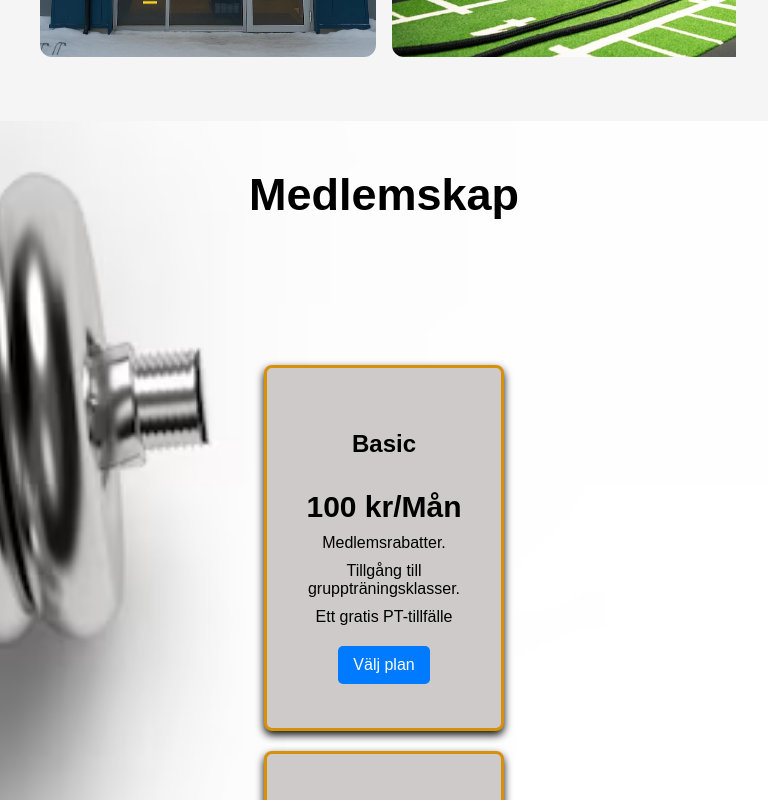
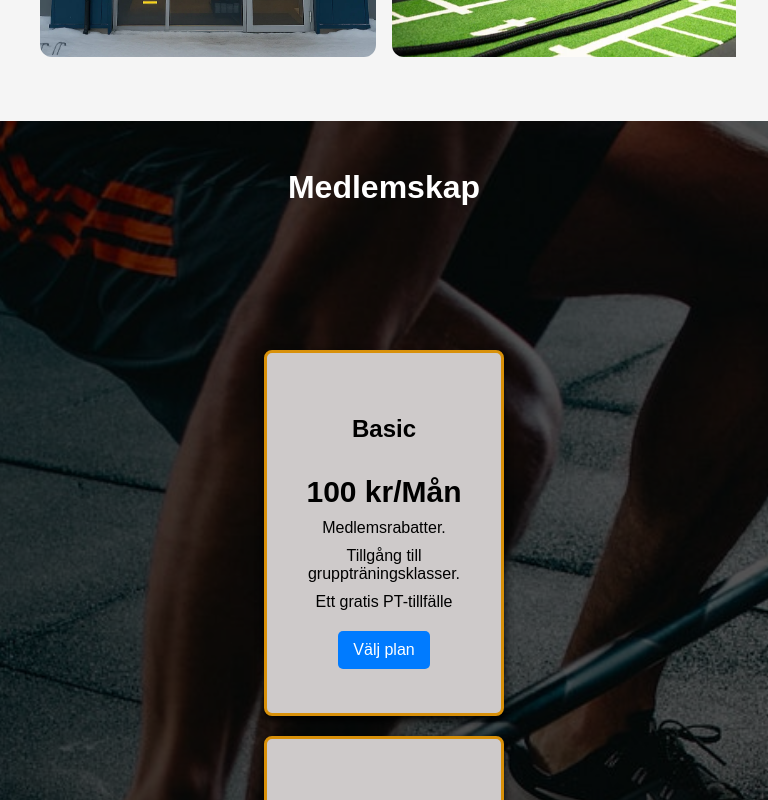
Before and after one commit to youal9/Gymm, a React (Vite) app: page / in a window 768 px wide. Shown: the part 2220-3020 px from the top of the page. Built offline with nearby package versions, Linux system fonts and the light colour scheme; a web font is replaced by a local one.

Commit message:
Updated layout and added new background image

```diff
--- a/src/Component/MemberShip/MemberShip.css
+++ b/src/Component/MemberShip/MemberShip.css
@@ -1,29 +1,47 @@
-.membership{
-    background-image: url("../../assets/gymw.avif"); /* Ange sökvägen till din bakgrundsbild */
-    background-size: cover; /* Täck hela container */
-    background-position: center; /* Centrerar bilden */
-    background-repeat: no-repeat; /* Förhindrar upprepning av bilden */
+.membership {
+  position: relative;
+  z-index: 10;
+  background-image: url("../../assets/gym10.jpg");
+  background-size: cover;
+  background-position: center;
+  background-repeat: no-repeat;
   width: 100%;
   height: auto;
   text-align: center;
-
+  min-height: 100vh;
   padding: 3rem 1rem;
 }
-  .medlemskap-h1{
+
+.membership::before {
+  content: '';
+  position: absolute;
+  top: 0;
+  left: 0;
+  width: 100%;
+  height: 100%;
+  background-color: rgba(0, 0, 0, 0.671); /* Mörk overlay */
+  z-index: 0;
+}
+
+.medlemskap-h1 {
   font-size: 45px;
+  color: white;
+  position: relative;
+  z-index: 1;
 }
-  .prisnamn{
-      color: rgb(16, 16, 16);
-  }
-  .container{
+
+.container {
   display: grid;
   justify-content: center;
   grid-template-columns: 1fr 1fr 1fr;
   gap: 20px;
   padding: 9rem 1rem;
   place-items: center;
+  position: relative;
+  z-index: 1;
 }
-  .card{
+
+.card {
   border: 3px solid rgb(216, 144, 9);
   background-color: rgb(206, 202, 202);
   padding: 30px 10px;
@@ -33,57 +51,63 @@
   height: 400px;
   transition: all 0.9s ease;
 }
-  .card:hover{
+
+.card:hover {
   transform: scale(1.1);
+}
 
+li {
+  margin: 10px 0;
 }
-    li {
 
-
-
-      margin: 10px 0; /* Lägg till vertikalt mellanrum mellan li-elementen */
-    }
-    .pris{
+.pris {
   font-weight: 800;
   font-size: 30px;
 }
-  .prisnamn{
 
+.prisnamn {
   color: rgb(0, 0, 0);
   padding: 2rem 0;
 }
+
 .membership-button {
-      background-color: #007bff; /* Blå färg */
+  background-color: #007bff;
   color: white;
   border: none;
   border-radius: 5px;
   padding: 10px 15px;
   cursor: pointer;
   font-size: 1rem;
-      margin-top: 10px; /* Marginal över knappen */
-      transition: background-color 0.3s; /* Övergång för färgändring */
+  margin-top: 10px;
+  transition: background-color 0.3s;
 }
 
 .membership-button:hover {
-      background-color: #0056b3; /* Mörkare blå vid hover */
+  background-color: #0056b3;
 }
-    @media (max-width: 1024px) and (min-width: 768px){
+
+/* Tablet */
+@media (max-width: 1024px) and (min-width: 768px) {
   .container {
-        grid-template-columns: repeat(2, 1fr); /* En kolumn på mobil */
-
-
+    grid-template-columns: repeat(2, 1fr);
   }
 }
-    @media (max-width: 768px) { /* Justera för mobilskärmar */
+
+/* Mobil */
+@media (max-width: 768px) {
   .container {
-          grid-template-columns: repeat(1, 1fr); /* En kolumn på mobil */
-          justify-content: center; /* Centrera korten horisontellt */
-          align-items: center; /* Centrera korten vertikalt */
+    grid-template-columns: repeat(1, 1fr);
+    justify-content: center;
+    align-items: center;
+  }
 
+  .card {
+    width: 240px;
+    height: 366px;
+    margin: 0 auto;
   }
-      .card {
-          width: 240px; /* Bredden på korten */
-          height: 366px; /* Höjden på korten */
-          margin: 0 auto; /* Centrera korten genom att använda auto marginal */
+
+  .medlemskap-h1 {
+    font-size: 32px;
   }
 }
--- a/src/Component/PersonalTrainer/PersonalTrainer.css
+++ b/src/Component/PersonalTrainer/PersonalTrainer.css
@@ -27,10 +27,11 @@
 }
 .trainer-card{
     display: flex;
+    border-radius: 60px;
     flex-direction: column;
     align-items: center; /* Horisontellt centrerad */
     padding: 1rem;
-    background-color: rgba(0, 0, 0, 0.749);
+    background-color: rgba(0, 0, 0, 0.708);
     height: 440px;
     transition: all 0.3s ease;
 }
```
Lines whose indentation alone changed are shown as unchanged.
